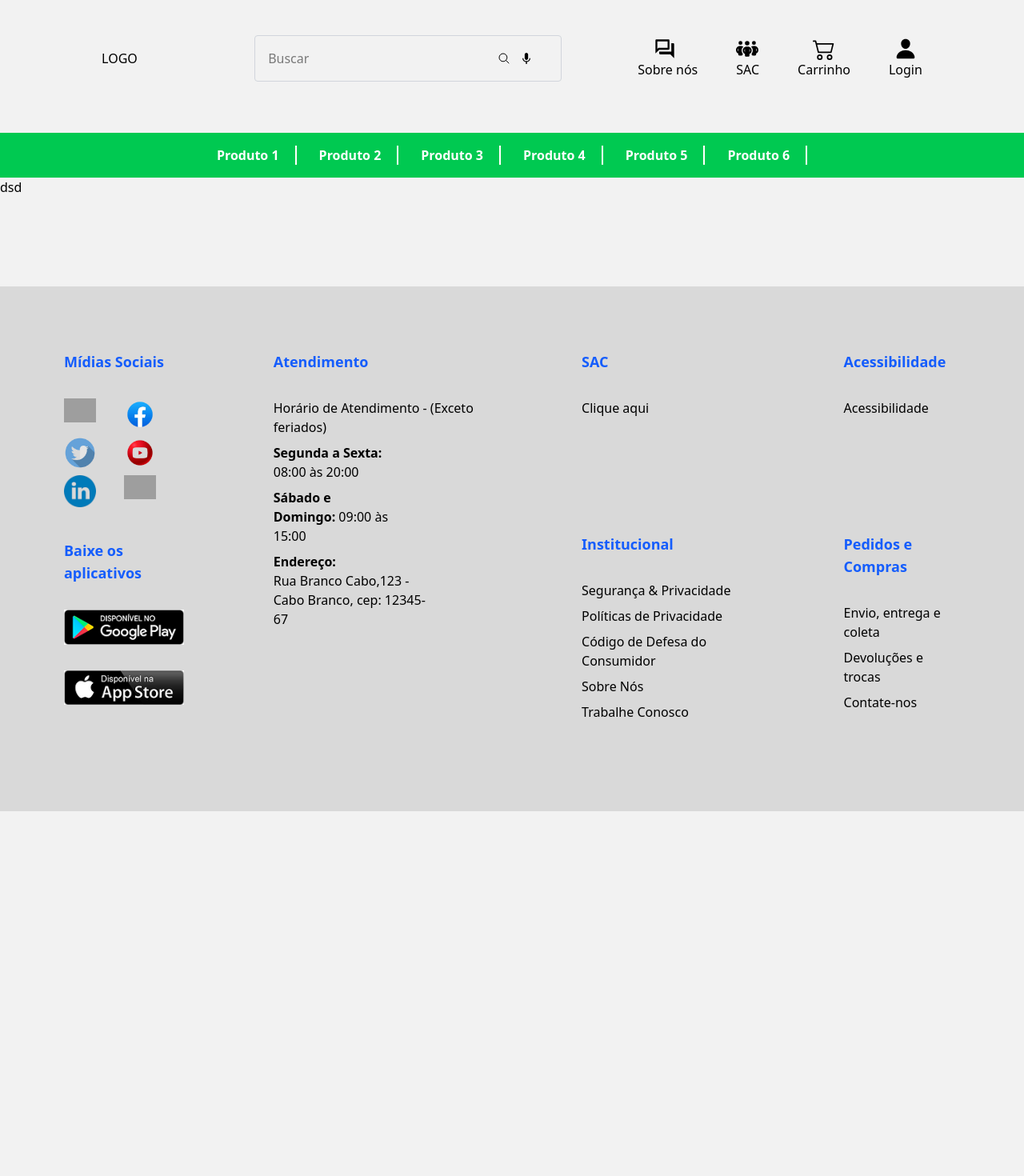
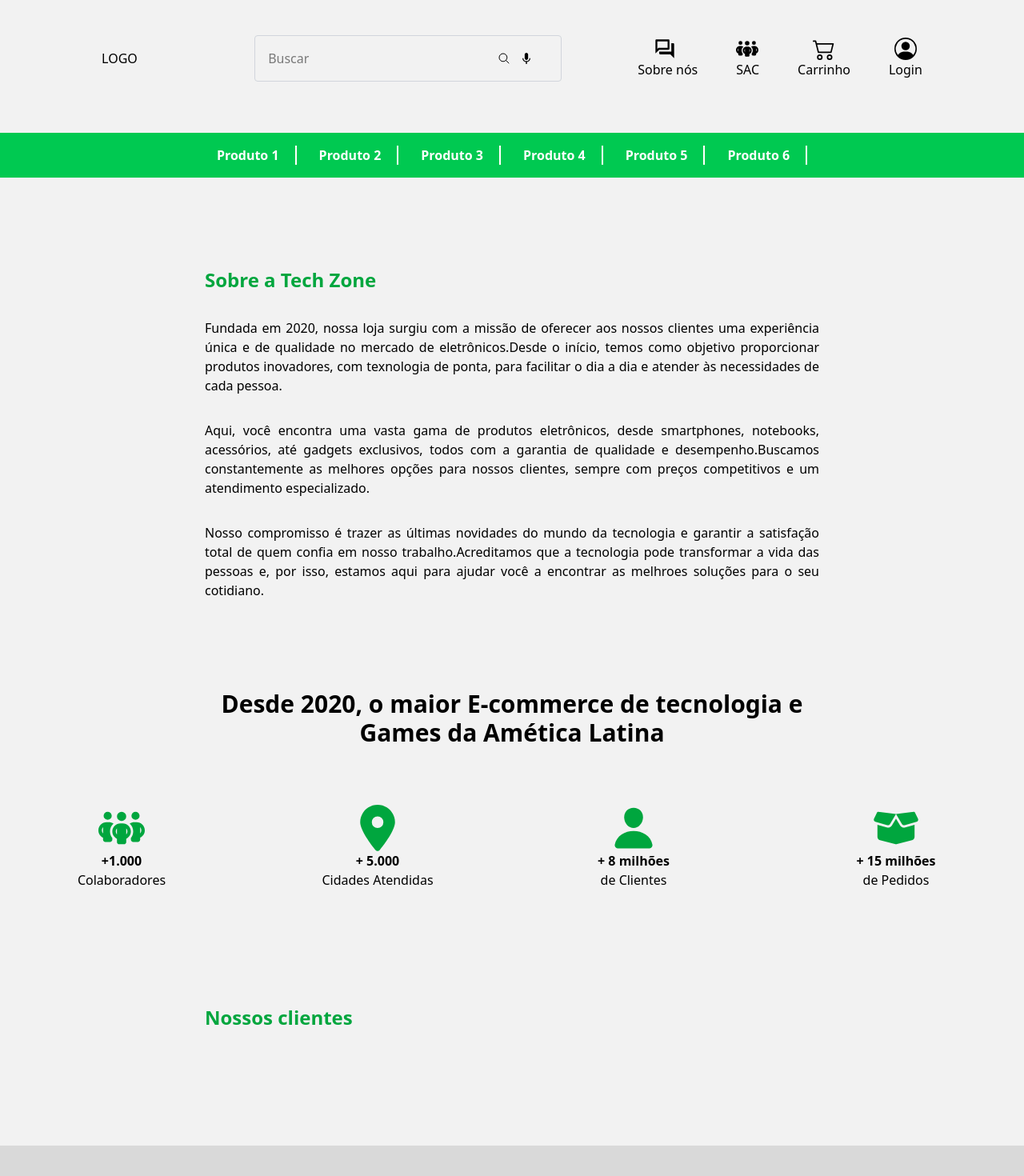
Before and after one commit to RRodrigoCordeiro/ecommerce-tech, a React (Vite) app: page /sobre in a window 1280 px wide. Shown: the top 1470 px of the page at 80% size. Before the commit the page ends 1014 px from the top, so only its background shows below. Built offline with nearby package versions, Linux system fonts and the light colour scheme; grey boxes are pictures that could not be loaded.

Commit message:
✨ feat: Adição de elementos na página Sobre

```diff
--- a/src/components/Footer.jsx
+++ b/src/components/Footer.jsx
@@ -1,4 +1,5 @@
 import { useState } from "react";
+import { Link } from "react-router-dom";
 
 const Footer = () => {
   const [isOpen, setIsOpen] = useState(false);
@@ -123,7 +124,9 @@
         <div>
           <div>
             <p className="font-bold text-blue-600 lg:text-lg">SAC</p>
-            <p className="mt-8 mb-8">Clique aqui</p>
+            <Link to="/sac">
+                <p className="mt-8 mb-8">Clique aqui</p>
+            </Link>
           </div>
           <div>
             <p className="font-bold text-blue-600 text-lg mt-36">
--- a/src/components/Header.jsx
+++ b/src/components/Header.jsx
@@ -3,6 +3,7 @@
 import { MdOutlineQuestionAnswer } from "react-icons/md";
 import { FaPeopleGroup } from "react-icons/fa6";
 import { IoPerson } from "react-icons/io5";
+import { BsPersonCircle } from "react-icons/bs";
 import { BsCart2 } from "react-icons/bs";
 import { IoSearchOutline } from "react-icons/io5";
 import { IoMdMic } from "react-icons/io";
@@ -90,13 +91,13 @@
 
         <div className="flex flex-row gap-10 mt-8 mb-3 md:mt-0 md:mb-0 md:gap-5 lg:gap-12">
           <div className="flex flex-col items-center ">
-            <Link to="sobre">
+            <Link to="/sobre">
               <MdOutlineQuestionAnswer size={28}  className="ml-5"/>
               <p>Sobre nós</p>
             </Link>
           </div>
           <div className="flex flex-col items-center">
-            <Link to="sac">
+            <Link to="/sac">
               <FaPeopleGroup size={28} />
               <p>SAC</p>
 
@@ -107,7 +108,7 @@
             <p>Carrinho</p>
           </div>
           <div className="flex flex-col items-center">
-            <IoPerson size={28} />
+            <BsPersonCircle size={28} />
             <p>Login</p>
           </div>
         </div>
--- a/src/pages/Sobre.jsx
+++ b/src/pages/Sobre.jsx
@@ -1,12 +1,53 @@
 import React from 'react'
 import Header from '../components/Header'
 import Footer from '../components/Footer'
+import { FaPeopleGroup } from "react-icons/fa6";
+import { FaLocationDot } from "react-icons/fa6";
+import { FaBoxOpen } from "react-icons/fa6";
+import { BsPersonCircle } from "react-icons/bs";
+import { IoPerson } from "react-icons/io5";
 
 const Sobre = () => {
   return (
     <div>
       <Header/>
-      <p>dsd</p>
+      <div className='max-w-80 space-y-8 flex flex-col justify-center m-auto md:max-w-2xl lg:max-w-3xl md:mt-28 text-justify'>
+        <h1 className='text-green-600 font-bold  mb-8 text-2xl'>Sobre a Tech Zone</h1>
+        <p>Fundada em 2020, nossa loja surgiu com a missão de oferecer aos nossos clientes uma experiência única e de qualidade no mercado de eletrônicos.Desde o início, temos como objetivo proporcionar produtos inovadores, com texnologia de ponta, para facilitar o dia a dia e atender às necessidades de cada pessoa.</p>
+        <p>Aqui, você encontra uma vasta gama de produtos eletrônicos, desde smartphones, notebooks, acessórios, até gadgets exclusivos, todos com a garantia de qualidade e desempenho.Buscamos constantemente as melhores opções para nossos clientes, sempre com preços competitivos e um atendimento especializado.</p>
+        <p>Nosso compromisso é trazer as últimas novidades do mundo da tecnologia e garantir a satisfação total de quem confia em nosso trabalho.Acreditamos que a tecnologia pode transformar a vida das pessoas e, por isso, estamos aqui para ajudar você a encontrar as melhroes soluções para o seu cotidiano.</p>
+      </div>
+
+      <div>
+        <h1 className='font-bold text-lg md:text-1xl md:max-w-96 lg:text-3xl lg:max-w-3xl m-auto  text-center mt-28 mb-18'>Desde 2020, o maior E-commerce de tecnologia e Games da Amética Latina</h1>
+        <div className='grid grid-cols-2 md:grid-cols-4 space-y-8  md:space-x-4  '>
+          <div className=' flex flex-col items-center '>
+            <FaPeopleGroup  size={58} className='text-green-600'/>
+            <p className='font-bold text-md'>+1.000</p>
+            <p>Colaboradores</p>
+          </div>
+          <div  className=' flex flex-col items-center'>
+            <FaLocationDot   size={58} className='text-green-600'/>
+            <p className='font-bold'>+ 5.000</p>
+            <p>Cidades Atendidas</p>
+          </div>
+          <div  className=' flex flex-col items-center'>
+            <IoPerson  size={58} className='text-green-600'/>
+            <p className='font-bold'>+ 8 milhões</p>
+            <p>de Clientes</p>
+          </div>
+          <div  className=' flex flex-col items-center'>
+            <FaBoxOpen   size={58} className='text-green-600'/>
+            <p className='font-bold'>+ 15 milhões</p>
+            <p>de Pedidos</p>
+          </div>
+        </div>
+      </div>
+        <div className='max-w-80  mt-28 space-y-8 flex flex-col justify-center m-auto md:max-w-2xl lg:max-w-3xl md:mt-28 text-justify'>
+            <h1 className='text-green-600 font-bold  mb-8 text-2xl'>Nossos clientes</h1>
+
+        </div>
+
       <Footer/>
     </div>
   )
```
